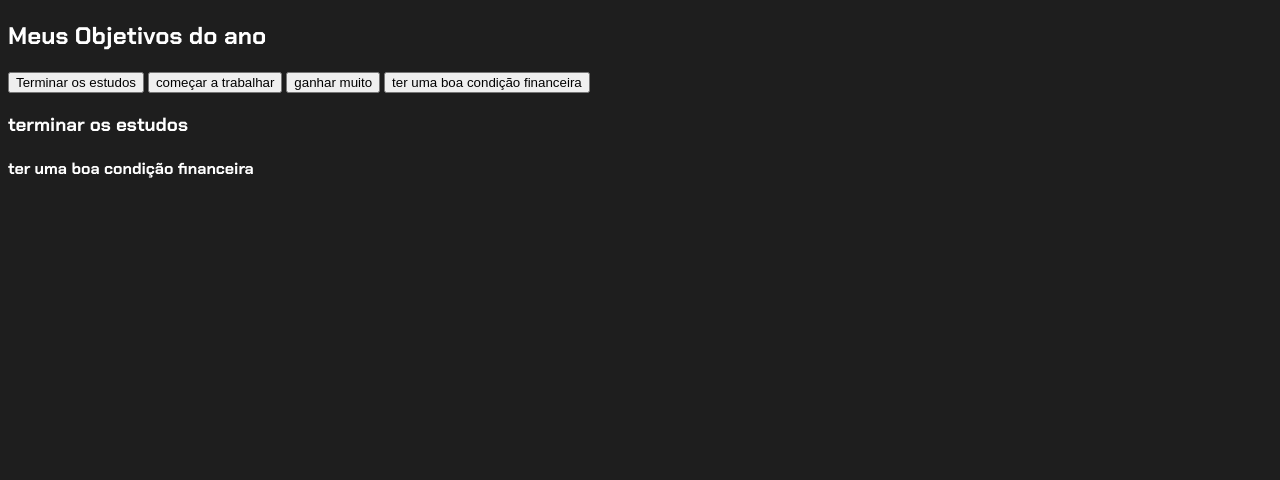
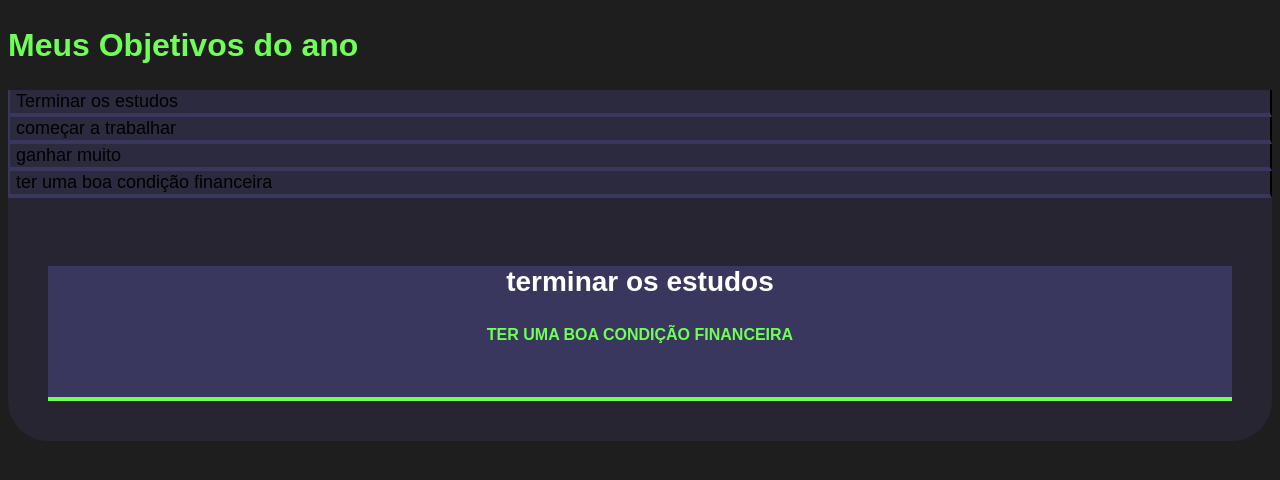
Before and after one commit to FernandoFerreiradeAlmeida/MeusObjetivos, a plain HTML site: page index.html in a window 1280 px wide. Drawn offline with Linux system fonts and the light colour scheme.

Commit message:
meus objetivos

```diff
--- a/style.css
+++ b/style.css
@@ -1,15 +1,121 @@
-@import url('https://fonts.googleapis.com/css?family=Chakra+Petch:wght@400;700&display=swap&#39');
+@import url('https://fonts.googleapis.com/css2?family-Chakra+Petch:w ght@400:700&display=swap');
+
 :root {
-    --cor-de-fundo: #1e1e1e;
-    --verde: #6fff57;
+    --cor-de-fundo: #1E1E1E;
+    --verde: #6FFF57;
     --branco: #FFFFFF;
     --botao-ativo: #3A375E;
     --botao-inativo: rgba(58, 55, 94, 0.5);
-    --texto-fundo:  rgba(58, 55, 94, 0.3);
+    --texto-fundo: rgba(58, 55, 94, 0.3);
+
+}
+body {
+    background-color: var(--cor-de-fundo);
+    color: var(--branco);
+    font-family: 'Chakra Petch', sans-serif;
+}
+.conteudo-principal {
+    display: flex;
+    flex-direction: column;
+    justify-content: center;
+    align-items: center;
+    max-width: 1200px;
+    width: 100%;
+    margin: 0 auto;
+}
+
+.titulo-principal {
+    text-align: left;
+    width: 100%;
+    font-size: 32px;
+}
+
+.titulo-principal{
+    color: var(--verde);
+}
+
+.botao {
+    font-family: "Chakra Petch", sans-serif;
+    background-color: var(--botao-inativo);
+    display: flex;
+    justify-self: center;
+    padding: lem;
+    font-size: 18px;
+    align-items: center;
+    width: 100%;
+    border-bottom: 4px solid var(--botao-ativo);
+    border-left: 2px solid var(--botao-ativo);
+    border-top: 2px solid var(--botao-ativo);
+    border-top: none;
+}
+
+.botao:first-child{
+    border-radius: 40px 40px 0 0;
+}
+
+.botoes {
+    display: block;
+}
+
+.ativo{
+    background-color: var(--botao-ativo);
+    border-bottom: 4px solid var(--verde);
+}
+
+@media screen and (min-width: 768px){
+    .botoes{
+        display: flex;
     }
 
-    body {
-      background-color: var(--cor-de-fundo);
-      color: var(--branco);
-      font-family: 'Chakra Petch', sans-serif;
+    .botao:first-child{
+        border-radius: 40px 0 0;
     }
+    .botao:last-child{
+        border-radius: 0 40px 0;
+    }
+}
+.aba-textos{
+    background-color: var(--texto-fundo);
+padding: 40px;
+border-radius: 0 0 40px 40px;
+}
+.aba-conteudo.ativo{
+    display: block;
+}
+
+.aba-conteudo{
+    display: none;
+}
+
+.aba-conteudo-titulo-principal{
+    font-size: 28px;
+    text-align: center;
+}
+.aba-conteudo-titulo-secundario{
+    text-align: center;
+    color: var(--verde);
+    text-transform: uppercase;
+}
+
+.contador{
+    display: flex;
+    justify-content: center;
+    flex-wrap: wrap;
+}
+.contador-digito{
+    padding: 0 16px;
+    text-align: center;
+    min-width: 100px;
+}
+
+.contador-digito-numero{
+    font-size: 80px;
+    margin: 0;
+}
+
+.contador-digito-texto{
+    color: var(--verde);
+    font-size: 20px;
+    margin:0;
+
+}
```
Also changed, not shown: 1 other file.
